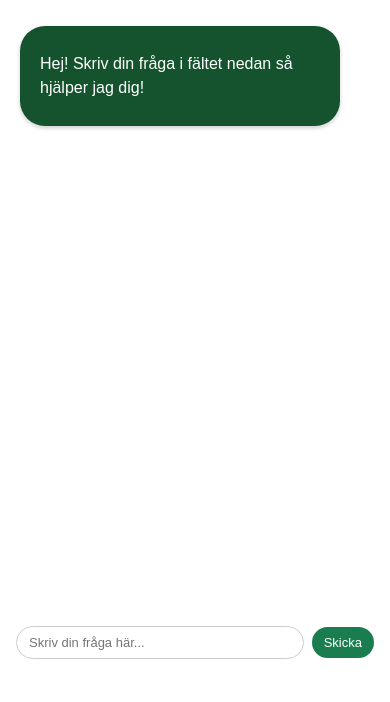
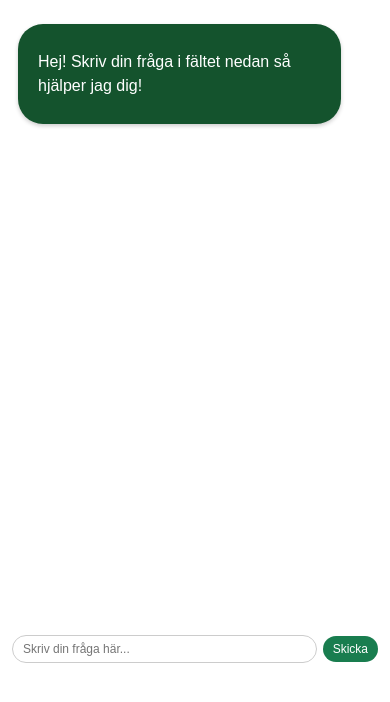
Before and after one commit to mariiapaulsson/vegobot-2, a React (Create React App) app: page / in a window 390 px wide. Shown: the top 702 px of the page. Built offline with nearby package versions, Linux system fonts and the light colour scheme.

Commit message:
fixat responsivitet

```diff
--- a/src/App.css
+++ b/src/App.css
@@ -138,31 +138,35 @@ html, body, #root {
 /* RESPONSIVE DESIGN */
 @media (max-width: 600px) {
   .app-container {
-    padding: 8px;
-    max-width: 100%;       /* ⚡️ Hindra hård bredd på mobil */
+    padding: 6px;
+    max-width: 100%;
   }
 
   .chat-message {
-    max-width: 70%;
-    font-size: 13px;
-    padding: 8px 12px;
-    margin: 6px 10px;
+    max-width: 80%;
+    font-size: 12px;
+    padding: 6px 10px;
+    margin: 5px 8px;
+    border-radius: 20px;
+    line-height: 1.3;
   }
 
   .input-box {
-    padding: 8px;
-    gap: 8px;
+    padding: 6px;
+    gap: 6px;
   }
 
   .input-box input {
-    padding: 8px 12px;
-    font-size: 13px;
+    padding: 6px 10px;
+    font-size: 12px;
+    border-radius: 20px;
   }
 
   .input-box button,
   .send-button {
-    padding: 8px 12px;
-    font-size: 13px;
+    padding: 6px 10px;
+    font-size: 12px;
+    border-radius: 20px;
   }
 
   .markdown-content h1,
@@ -171,12 +175,15 @@ html, body, #root {
   .markdown-content h4,
   .markdown-content h5,
   .markdown-content h6 {
-    font-size: 0.95em;
+    font-size: 0.9em;
+    line-height: 1.2;
+    margin: 2px 0;
   }
 
   .markdown-content p,
   .markdown-content li {
-    font-size: 13px;
-    line-height: 1.3;
+    font-size: 12px;
+    line-height: 1.25;
+    margin: 1px 0;
   }
 }
```
